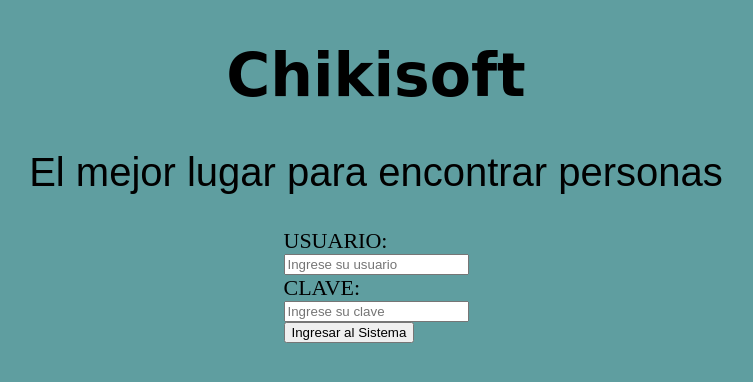
After one commit to HubelSB/chikisoft, a PHP site: page /chikisoft/vistas/login.php in a window 1280 px wide. The commit adds this page. Shown: the top 382 px of the page, without its empty margins (264-1017 px from the left). Run offline with PHP 8.4, Linux system fonts and the light colour scheme.

Commit message:
20/04/2023

```diff
--- /dev/null
+++ b/controladores/controladorinicial.php
@@ -0,0 +1,2 @@
+<?php
+?>
--- /dev/null
+++ b/css/cabecera.css
@@ -0,0 +1,6 @@
+h1{
+    text-align: center;
+    background: red;
+    margin: 0px 10px 10px 10px;
+    font-size:50px;
+}
--- /dev/null
+++ b/css/estilo.css
@@ -0,0 +1,51 @@
+body{
+    background: cadetblue;
+}
+h1{
+    font-size: 60px;
+    text-align: center;
+    font-family: cursive;
+}
+p{
+    font-size: 40px;
+    text-align: center;
+    font-family:sans-serif;
+}
+.formulario{
+
+    height: 100px;
+
+    display: flex;
+    justify-content: center;
+    align-items: center;
+    inset: 0;
+    margin:auto;
+}
+.clave{
+    display: block;
+    font-size: 22px;
+
+}
+
+.ingresar{
+    display: flex;
+    color:white;
+}
+table,tr,th,td{
+    border: 1px solid black;
+    margin: 20px 200px 20px 400px;
+    background: rgb(100, 100, 192);
+}
+.btn{
+    display: flex;/*se puede poner width y height*/
+    padding: 20px 50px 20px 50px;
+    background: black;
+    color: white;
+    font-size: 20px;/*tamaño del boton*/
+    inset: 0;/*con */
+    margin: auto;/*centrado perfecto*/
+}
+.btn:hover{
+    background: red;
+    color:black;
+}
--- /dev/null
+++ b/vistas/login.php
@@ -0,0 +1,34 @@
+<!DOCTYPE html>
+<html lang="en">
+<head>
+    <meta charset="UTF-8">
+    <meta http-equiv="X-UA-Compatible" content="IE=edge">
+    <meta name="viewport" content="width=device-width, initial-scale=1.0">
+    <title>Pagina de Ingreso a Chikisoft</title>
+    <link rel="stylesheet" href="http://localhost/chikisoft/css/estilo.css">
+</head>
+<body>
+   <h1>Chikisoft</h1>
+   <p>El mejor lugar para encontrar personas </p>
+
+
+
+   <div class="formulario">
+      <form action="http://localhost/chikisoft/controladores/validar.php" method="post">
+         <div class="clave">
+            <label for=""> USUARIO: </label>
+         </div>
+         <input type="text" name="usuario" id="usuario" placeholder="Ingrese su usuario">
+         <br>
+         <div class="clave">
+            <label for="">CLAVE:</label>
+         </div>
+         <input type="password" name="clave" id="clave" placeholder="Ingrese su clave" >
+         <br>
+         <div class="ingresar">
+            <button type="submit" value="Ingresar">Ingresar al Sistema</button>
+         </div>
+      </form>
+   </div>
+</body>
+</html>
```
Also changed, not shown: controladores/controladorprincipal.php (added, +14 -0 lines), controladores/salir.php (added, +9 -0 lines), controladores/validar.php (added, +21 -0 lines), css/pie.css (added, +15 -0 lines), index.php (+6 -11 lines), js/cuerpo.js (added, +19 -0 lines), vistas/cuerpo.html (added, +32 -0 lines), vistas/menu.php (added, +13 -0 lines), vistas/pie.html (added, +22 -0 lines), vistas/portal.php (added, +15 -0 lines).
